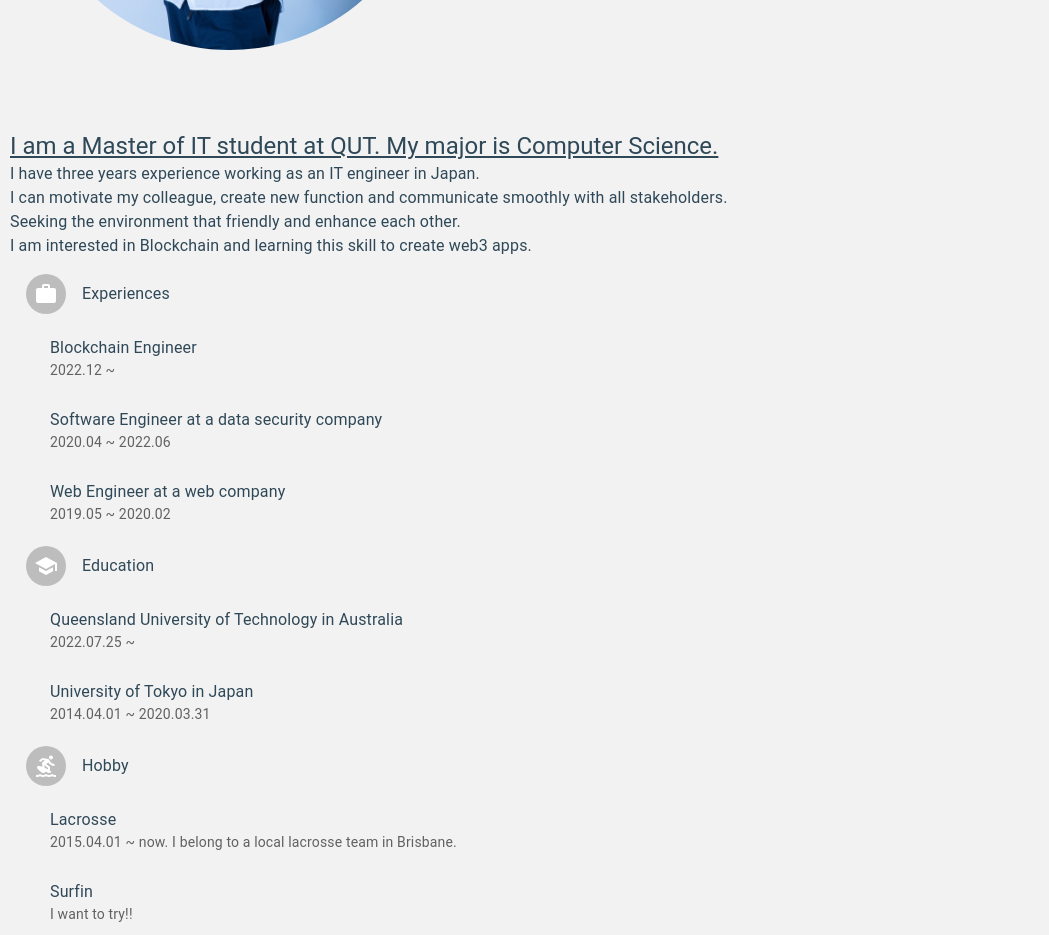
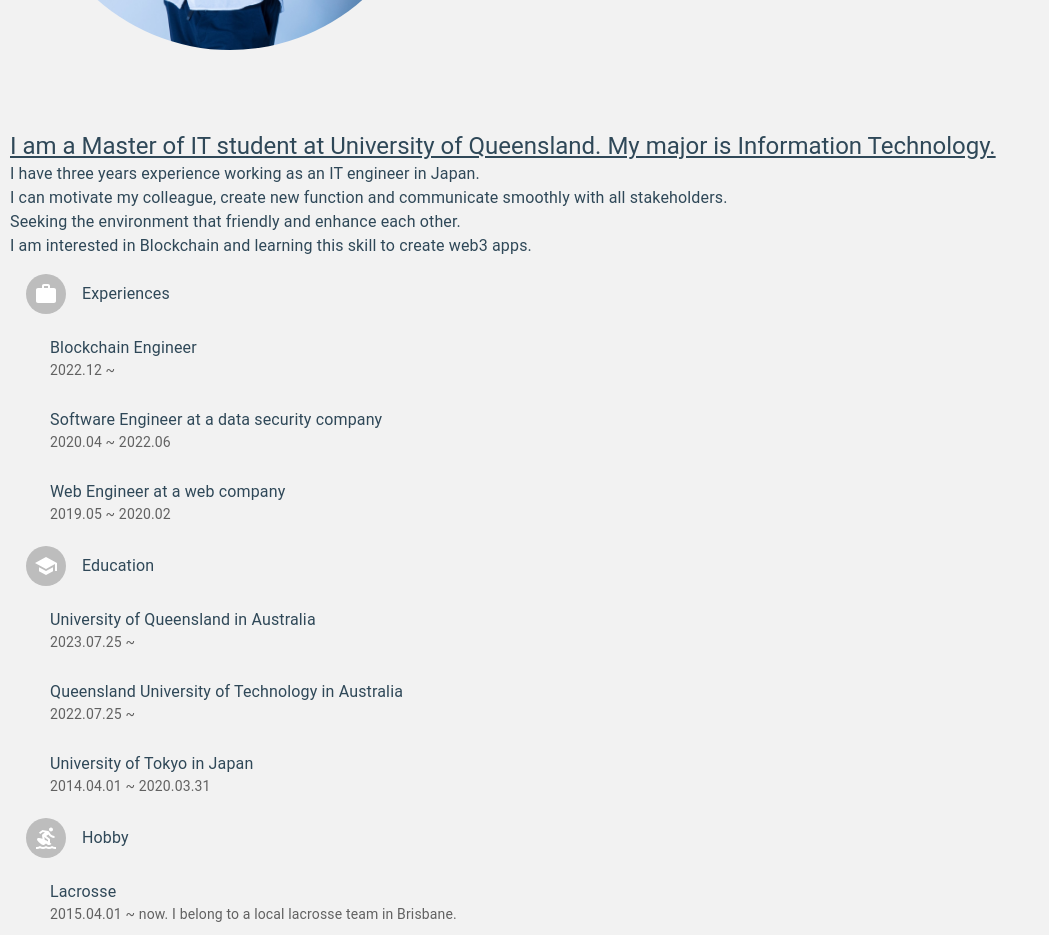
Before and after one commit to takaomizuno0032/myportfolio, a React (Create React App) app: page /myportfolio/personal in a window 1280 px wide. Shown: the part 520-1455 px from the top of the page, without its empty margins (0-1049 px from the left). Built offline with nearby package versions, Linux system fonts and the light colour scheme.

Commit message:
fix my edu

```diff
--- a/src/const/skillSet.js
+++ b/src/const/skillSet.js
@@ -97,7 +97,7 @@
   description: "This is the blockchain network I am most interested in. I believe it will be the foundation for changing smart cities.",
   image: IotaIcon,
   imageLabel: "iota-icon",
-  years: "3",
+  years: "1",
   level: "middle",
   workExperience: true,
   scale: "large",
@@ -110,7 +110,7 @@
   description: "My interest. I am learning it by creating my personal Dapp.",
   image: SolidityIcon,
   imageLabel: "solidity-icon",
-  years: "3",
+  years: "1",
   level: "middle",
   workExperience: true,
   scale: "large",
--- a/src/routes/Personal.jsx
+++ b/src/routes/Personal.jsx
@@ -68,7 +68,8 @@
             align="left"
             sx={{ textDecoration: "underline" }}
           >
-            I am a Master of IT student at QUT. My major is Computer Science.
+            I am a Master of IT student at University of Queensland. My major is
+            Information Technology.
           </Typography>
           <Typography align="left">
             I have three years experience working as an IT engineer in Japan.{" "}
@@ -122,6 +123,12 @@
             </ListItem>
             <ListItem sx={{ pl: 5 }}>
               <ListItemText
+                primary="University of Queensland in Australia"
+                secondary="2023.07.25 ~"
+              />
+            </ListItem>
+            <ListItem sx={{ pl: 5 }}>
+              <ListItemText
                 primary="Queensland University of Technology in Australia"
                 secondary="2022.07.25 ~"
               />
```
